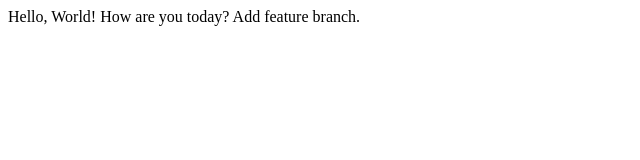
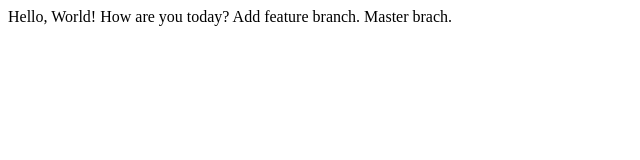
Before and after one commit to StaceyMay/lecture1, a plain HTML site: page index.html in a window 1280 px wide. Shown: the whole page, without its empty margins (0-640 px from the left). Drawn offline with Linux system fonts and the light colour scheme.

Commit message:
Update index.html

```diff
--- a/index.html
+++ b/index.html
@@ -8,5 +8,6 @@
       Hello, World!
       How are you today?
       Add feature branch.
+      Master brach.
   </body>
 </html>
```
